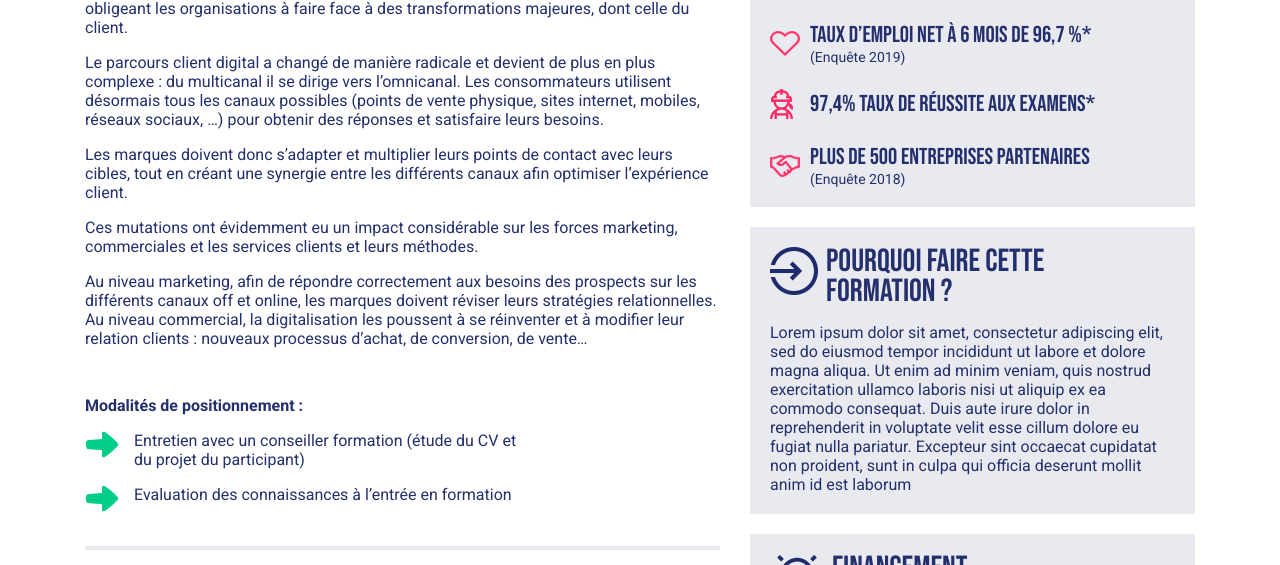
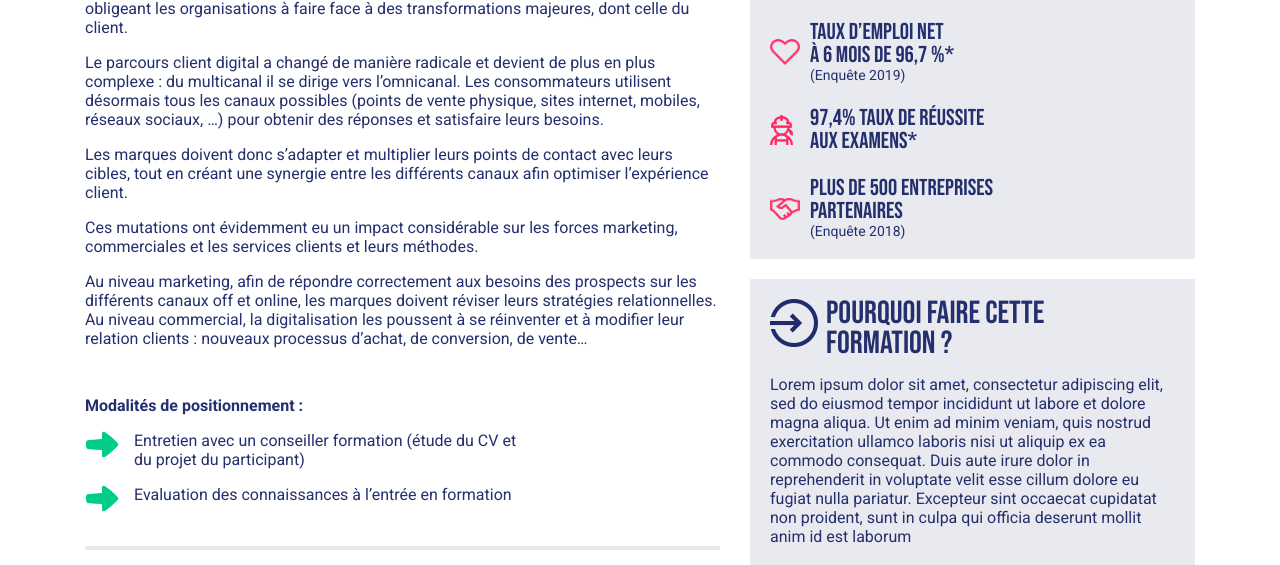
Before and after one commit to AdrienLapasset/visischool, a plain HTML site: page produit-seul.html in a window 1280 px wide. Shown: the part 535-1100 px from the top of the page. Drawn offline with nearby package versions, Linux system fonts and the light colour scheme.

Commit message:
fix text

```diff
--- a/produit-seul.html
+++ b/produit-seul.html
@@ -306,7 +306,7 @@
                      alt="Coeur">
               </div>
               <div class="d-flex flex-column">
-                <p class="product__numbers__text">Taux d’emploi net à 6 mois de 96,7 %*</p>
+                <p class="product__numbers__text">Taux d’emploi net<br />à 6 mois de 96,7 %*</p>
                 <p class="product__numbers__small">(Enquête 2019)</p>
               </div>
             </div>
@@ -316,7 +316,7 @@
                      src="/assets/imgs/produits/female-worker.png"
                      alt="Travailleur">
               </div>
-              <p class="product__numbers__text">97,4% Taux de réussite aux examens*</p>
+              <p class="product__numbers__text">97,4% Taux de réussite<br /> aux examens*</p>
             </div>
             <div class="d-flex align-items-center">
               <div class="product__numbers__icon-wrapper">
@@ -325,7 +325,7 @@
                      alt="Mains">
               </div>
               <div class="d-flex flex-column">
-                <p class="product__numbers__text">Plus de 500 entreprises partenaires</p>
+                <p class="product__numbers__text">Plus de 500 entreprises<br /> partenaires</p>
                 <p class="product__numbers__small">(Enquête 2018)</p>
               </div>
             </div>
--- a/sass/partials/_product.scss
+++ b/sass/partials/_product.scss
@@ -59,6 +59,7 @@
     &__text {
       font-family: "BebasNeue";
       font-size: 23px;
+      line-height: 23px;
     }
     &__small {
       font-size: 14px;
```
Also changed, not shown: css/style.css, 1 other file.
